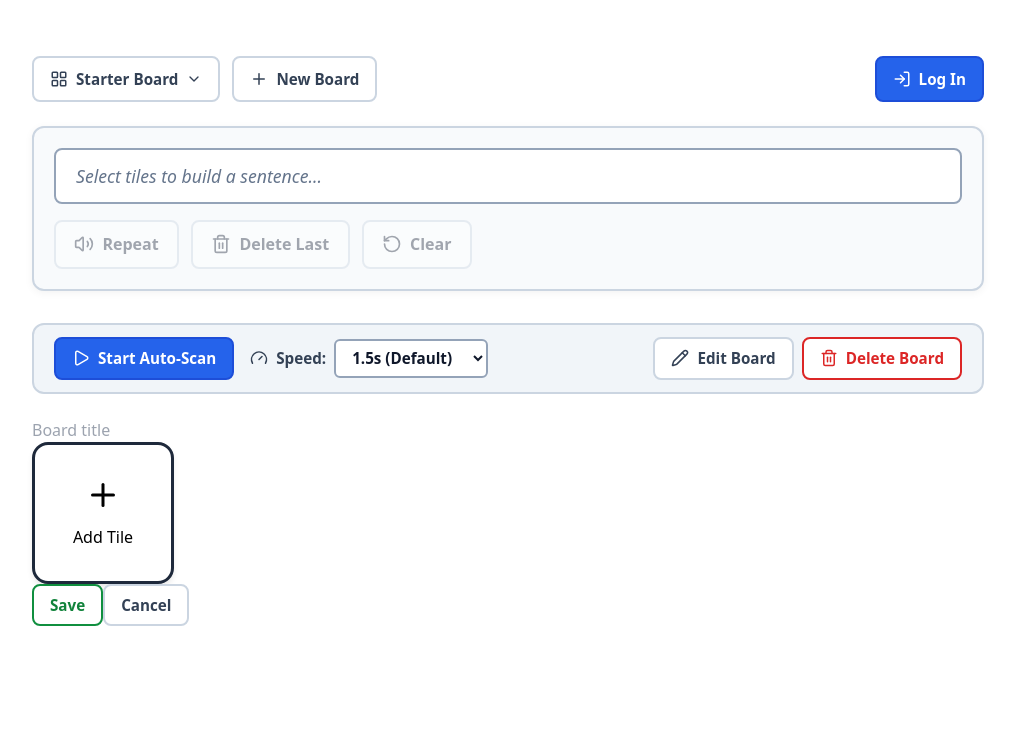
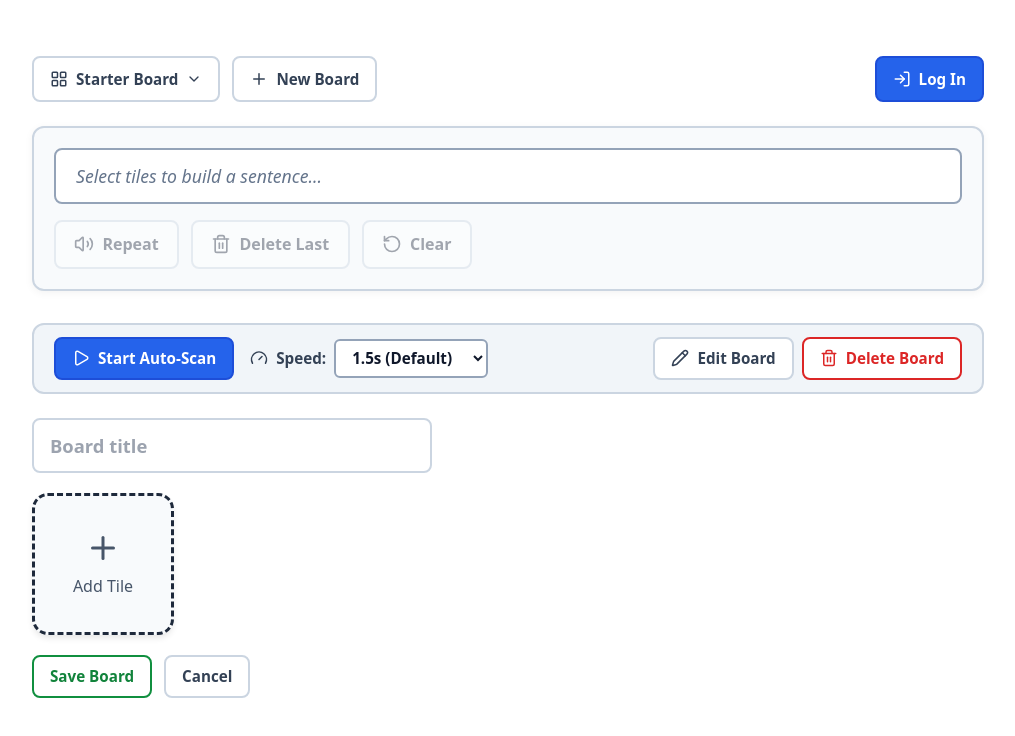
Before and after one commit to matanatkhalil/access-forge, a React (Vite) app in the folder client/: page /aac-board in a window 1280 px wide. Both pictures are taken after a click on the button "New Board". Shown: the top 736 px of the page, without its empty margins (132-1147 px from the left). Built offline with nearby package versions, Linux system fonts and the light colour scheme.

Commit message:
fix(aac-board): style board builder and fix tile grid overflow in edit mode

```diff
--- a/client/src/tools/aac-board/AACBoard.css
+++ b/client/src/tools/aac-board/AACBoard.css
@@ -83,13 +83,6 @@
   border-color: #cbd5e1;
 }
 
-.tiles-grid {
-  display: grid;
-  /* Default Mobile: 2 columns (2 x 6 grid) */
-  grid-template-columns: repeat(2, 1fr);
-  gap: 1.25rem;
-}
-
 .tile-button {
   display: flex;
   flex-direction: column;
@@ -135,18 +128,26 @@
   text-align: center;
 }
 
-/* Tablet: 3 columns (3 x 4 grid) */
+.tiles-grid {
+  display: grid;
+  grid-template-columns: repeat(2, 1fr);
+  gap: 1.25rem;
+}
+
 @media (min-width: 500px) {
   .tiles-grid {
     grid-template-columns: repeat(3, 1fr);
   }
 }
 
-/* Desktop: 6 columns (6 x 2 grid) */
 @media (min-width: 1024px) {
   .tiles-grid {
     grid-template-columns: repeat(6, 1fr);
   }
+}
+
+.tiles-grid > * {
+  min-width: 0;
 }
 
 .scanner-toolbar {
--- a/client/src/tools/aac-board/BoardBuilder.css
+++ b/client/src/tools/aac-board/BoardBuilder.css
@@ -1,5 +1,11 @@
 .tile-button-wrapper {
   position: relative;
+  aspect-ratio: 1 / 1;
+}
+
+.tile-button-wrapper .tile-button {
+  width: 100%;
+  height: 100%;
 }
 
 .tile-delete-btn {
@@ -27,3 +33,45 @@
   outline: 2px solid #2563eb;
   outline-offset: 2px;
 }
+
+.board-builder {
+  display: flex;
+  flex-direction: column;
+  gap: 1.25rem;
+}
+
+.board-builder > input[aria-label='Board title'] {
+  padding: 0.75rem 1rem;
+  font-size: 1.15rem;
+  font-weight: 600;
+  border: 2px solid #cbd5e1;
+  border-radius: 8px;
+  max-width: 25rem;
+}
+
+.board-builder > input[aria-label='Board title']:focus-visible {
+  outline: none;
+  border-color: #2563eb;
+  box-shadow: 0 0 0 3px rgba(37, 99, 235, 0.18);
+}
+
+.add-tile-btn {
+  display: flex;
+  flex-direction: column;
+  align-items: center;
+  justify-content: center;
+  gap: 0.5rem;
+  color: #475569;
+  border-style: dashed;
+  background-color: #f8fafc;
+}
+
+.add-tile-btn:hover {
+  background-color: #f1f5f9;
+  border-color: #64748b;
+}
+
+.builder-actions {
+  display: flex;
+  gap: 0.75rem;
+}
--- a/client/src/tools/aac-board/BoardBuilder.jsx
+++ b/client/src/tools/aac-board/BoardBuilder.jsx
@@ -72,7 +72,7 @@ const BoardBuilder = ({ onCancel, onSave }) => {
       </div>
       <div className="builder-actions">
         <button type="button" className="save-btn" onClick={() => onSave(title, draftTiles)}>
-          Save
+          Save Board
         </button>
         <button type="button" className="cancel-btn" onClick={onCancel}>
           Cancel
--- /dev/null
+++ b/client/src/tools/aac-board/TileEditor.css
@@ -0,0 +1,52 @@
+.tile-editor {
+  display: flex;
+  flex-direction: column;
+  gap: 0.5rem;
+  padding: 1rem;
+  width: 100%;
+  aspect-ratio: 1 / 1;
+  border: 3px solid #1e293b;
+  border-radius: 16px;
+  background-color: #ffffff;
+  box-sizing: border-box;
+}
+
+.tile-editor input {
+  padding: 0.5rem 0.75rem;
+  font-size: 0.95rem;
+  border: 2px solid #cbd5e1;
+  border-radius: 6px;
+}
+
+.tile-editor input:focus-visible {
+  outline: none;
+  border-color: #2563eb;
+  box-shadow: 0 0 0 3px rgba(37, 99, 235, 0.18);
+}
+
+.tile-editor-actions {
+  display: flex;
+  gap: 0.5rem;
+  margin-top: auto;
+}
+
+.tile-editor-actions button {
+  display: flex;
+  align-items: center;
+  justify-content: center;
+  width: 2.25rem;
+  height: 2.25rem;
+  border-radius: 6px;
+  border: 2px solid #cbd5e1;
+  background-color: #ffffff;
+  cursor: pointer;
+}
+
+.tile-editor-actions button:hover {
+  background-color: #f1f5f9;
+}
+
+.tile-editor-actions button:focus-visible {
+  outline: 3px solid #2563eb;
+  outline-offset: 2px;
+}
--- a/client/src/tools/aac-board/TileEditor.jsx
+++ b/client/src/tools/aac-board/TileEditor.jsx
@@ -1,9 +1,10 @@
 import React, { useState } from 'react';
 import { Check, X, Trash2 } from 'lucide-react';
+import './TileEditor.css';
 
 const TileEditor = ({ tile, onSave, onCancel, onDelete }) => {
   const [label, setLabel] = useState(tile.label);
-  const [iconName, setIconName] = useState(tile.setIconName);
+  const [iconName, setIconName] = useState(tile.iconName);
   const [color, setColor] = useState(tile.color);
 
   const handleSave = () => {
```
